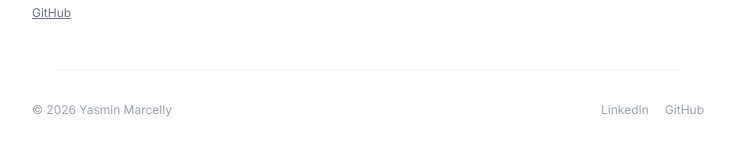
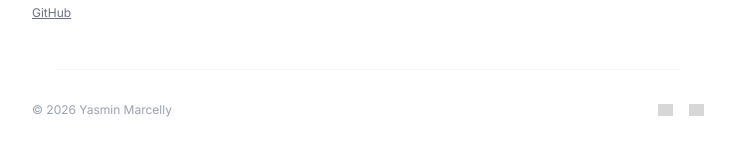
Before and after one commit to yasminmarcelly/prog-front-end, a Next.js app in the folder atvd-portfolio/: page / in a window 1280 px wide. Shown: the part 2027-2174 px from the top of the page, without its empty margins (272-1007 px from the left). Built offline with nearby package versions, Linux system fonts and the light colour scheme; grey boxes are pictures that could not be loaded; a web font is replaced by a local one.

Commit message:
feat: adiciona Footer component com logotypes api

```diff
--- a/atvd-portfolio/src/app/page.jsx
+++ b/atvd-portfolio/src/app/page.jsx
@@ -4,6 +4,7 @@
 import Education from "@/components/ui/Education";
 import Experience from "@/components/ui/Experience";
 import Projects from "@/components/ui/Projects";
+import Footer from "@/components/ui/Footer";
 
 export default function Home() {
   return (
@@ -45,15 +46,7 @@
       </div>
 
 
-      <footer className="px-6 py-8">
-        <div className="max-w-2xl mx-auto flex items-center justify-between">
-          <p className="text-xs text-gray-400">© 2026 Yasmin Marcelly</p>
-          <div className="flex gap-4">
-            <a href="https://linkedin.com/in/yasminmarcelly" className="text-xs text-gray-400 hover:text-black">LinkedIn</a>
-            <a href="https://github.com/yasminmarcelly" className="text-xs text-gray-400 hover:text-black">GitHub</a>
-          </div>
-        </div>
-      </footer>
+      <Footer />
     </main>
   );
 }
--- /dev/null
+++ b/atvd-portfolio/src/components/ui/Footer.jsx
@@ -0,0 +1,17 @@
+export default function Footer() {
+  return (
+    <footer className="px-6 py-8">
+      <div className="max-w-2xl mx-auto flex items-center justify-between">
+        <p className="text-xs text-gray-400">© 2026 Yasmin Marcelly</p>
+        <div className="flex gap-4 items-center">
+          <a href="https://linkedin.com/in/yasminmarcelly" aria-label="LinkedIn" className="opacity-40 hover:opacity-100 transition-opacity">
+            <img src="https://logotypes.dev/linkedin?variant=glyph&version=black" alt="LinkedIn" width={15} height={15} />
+          </a>
+          <a href="https://github.com/yasminmarcelly" aria-label="GitHub" className="opacity-40 hover:opacity-100 transition-opacity">
+            <img src="https://logotypes.dev/github?variant=glyph&version=black" alt="GitHub" width={15} height={15} />
+          </a>
+        </div>
+      </div>
+    </footer>
+  );
+}
```
